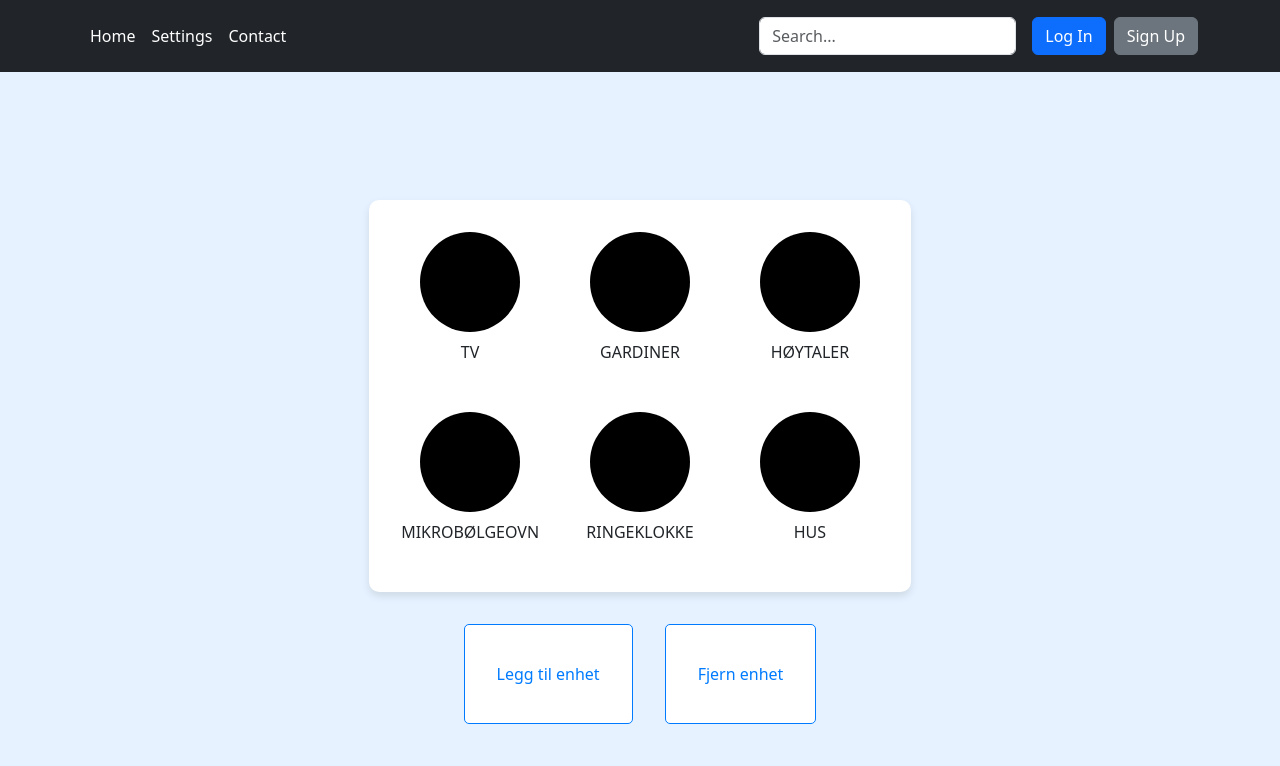
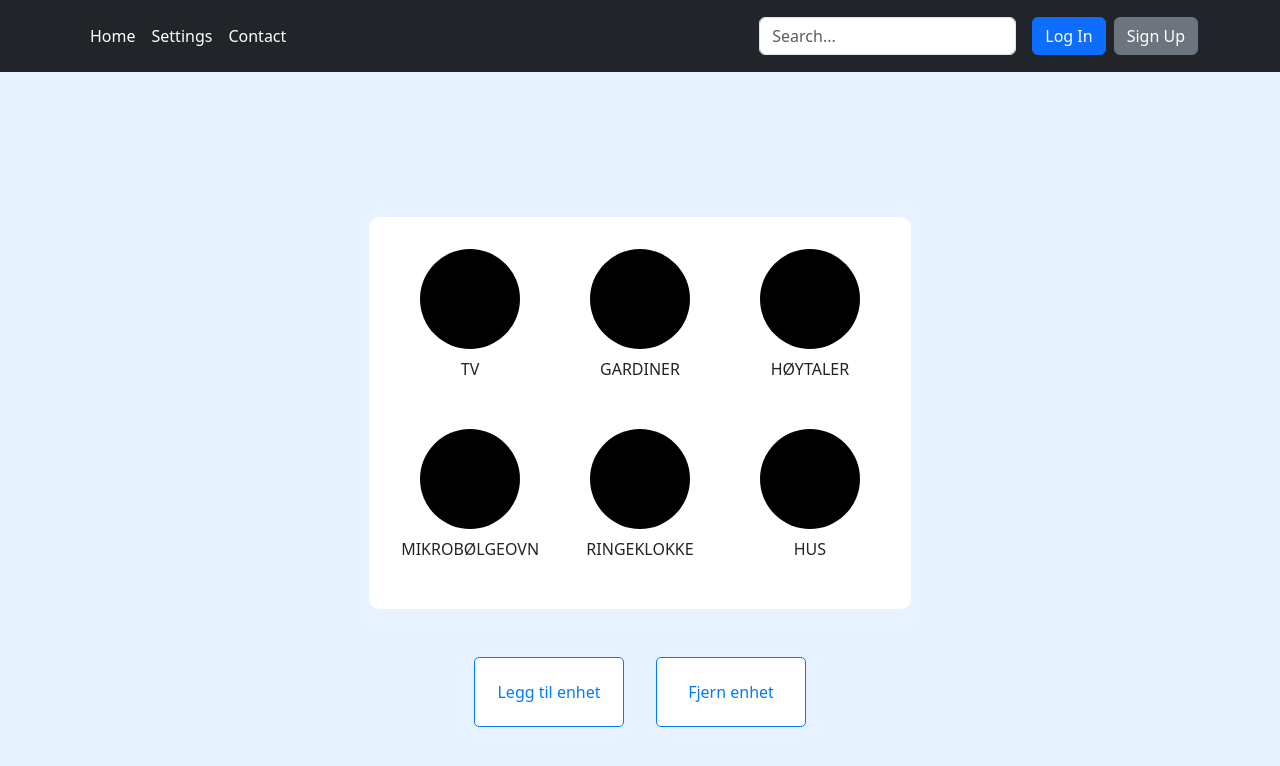
Before and after one commit to lolofg/software_engineering, a React (Create React App) app in the folder frontend/: page /User/1 in a window 1280 px wide. Shown: the top 766 px of the page. Built offline with nearby package versions, Linux system fonts and the light colour scheme.

Commit message:
fikset opp mainpage + opp i css

```diff
--- a/frontend/src/index.css
+++ b/frontend/src/index.css
@@ -120,24 +120,18 @@ code {
   flex-direction: column;
   align-items: center;
   background-color: #e6f2ff;
-  height: 100vh;
-  padding-top: 8rem;
+  min-height: 100vh;
+  justify-content: center;
+  padding: 2rem;
 }
 
-.device_grid {
-  display: grid;
-  grid-template-columns: repeat(3, 1fr);
-  gap: 4rem;
-  background-color: white;
-  border-radius: 10px;
-  padding: 8rem;
-  box-shadow: 0 4px 8px rgba(0, 0, 0, 0.1);
-}
 
 .device_item {
   display: flex;
   flex-direction: column;
   align-items: center;
+  cursor: pointer;
+  transition: transform 0.2s;
 }
 
 .device_avatar {
@@ -149,20 +143,24 @@ code {
 }
 
 .action_buttons {
-  display: flex;
-  gap: 4rem;
+  display: block;
+  text-align: center;
   margin-top: 2rem;
-  height: 100px;
 }
 
 .button_add, .button_remove {
-  padding: 1rem 2rem;
+  display: inline-block;
+  padding: 1rem;
   font-size: 1rem;
   color: #007bff;
   background-color: white;
   border: 1px solid #007bff;
   border-radius: 5px;
   cursor: pointer;
+  width: 150px;
+  height: 70px;
+  margin: 0 1rem;
+  text-align: center;
   transition: background-color 0.3s;
 }
 
@@ -190,7 +188,7 @@ code {
     border-radius: 10px;
     padding: 2rem;
     text-align: center;
-    width: 300px;
+    max-width: 50%;
     box-shadow: 0 4px 8px rgba(0, 0, 0, 0.2);
     position: relative;
     display: flex;
@@ -214,12 +212,6 @@ code {
   font-size: 1.5rem;
   cursor: pointer;
 }
-
-.device_item {
-  cursor: pointer;
-  transition: transform 0.2s;
-}
-
 .device_item:hover .device_avatar {
   transform: scale(1.1);
 }
@@ -228,30 +220,10 @@ code {
   display: grid;
   grid-template-columns: repeat(3, 1fr);
   gap: 2rem;
+  padding: 2rem;
   background-color: white;
   border-radius: 10px;
-  padding: 2rem;
-  box-shadow: 0 4px 8px rgba(0, 0, 0, 0.1);
-}
-
-.action_buttons {
-  display: flex;
-  gap: 2rem;
-  margin-top: 2rem;
-}
-
-.button_add, .button_remove {
-  padding: 1rem 2rem;
-  font-size: 1rem;
-  color: #007bff;
-  background-color: white;
-  border: 1px solid #007bff;
-  border-radius: 5px;
-  cursor: pointer;
-  transition: background-color 0.3s;
-}
-
-.button_add:hover, .button_remove:hover {
-  background-color: #f0f8ff;
-}
+  max-width: 90%;
+  margin-bottom: 1rem;
+  }
 /* Slutten på Popup styling */
--- a/frontend/src/pages/MainPageUser.js
+++ b/frontend/src/pages/MainPageUser.js
@@ -27,6 +27,7 @@ export default function MainPageUser() {
         <>
             <Header />
             <div className="mainpage_wrapper">
+                {/* Grid med enheter */}
                 <div className="device_grid">
                     {devices.map((device, index) => (
                         <div key={index} className="device_item" onClick={() => handleDeviceClick(device)}>
@@ -35,18 +36,21 @@ export default function MainPageUser() {
                         </div>
                     ))}
                 </div>
+
+                {/* Knappene rett under grid */}
                 <div className="action_buttons">
                     <button className="button_add">Legg til enhet</button>
                     <button className="button_remove">Fjern enhet</button>
                 </div>
 
-                {/* Popup visning når en enhet er valgt */}
+                {/* Popup som vises når en enhet er valgt */}
                 {selectedDevice && (
                     <div className="device_popup">
                         <div className="popup_content">
                             <button className="close_button" onClick={closeDevicePopup}>×</button>
                             <div className="device_avatar large"></div>
                             <p>{selectedDevice.name}</p>
+                            <p>Lorem ipsum dolor sit amet, consectetur adipiscing elit. Donec congue mollis urna, et imperdiet sem vulputate vitae. Integer sit amet ultricies metus.</p>
                         </div>
                     </div>
                 )}
```
